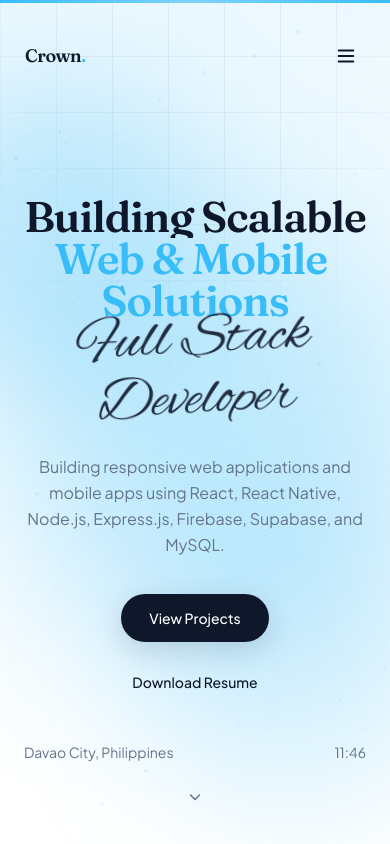
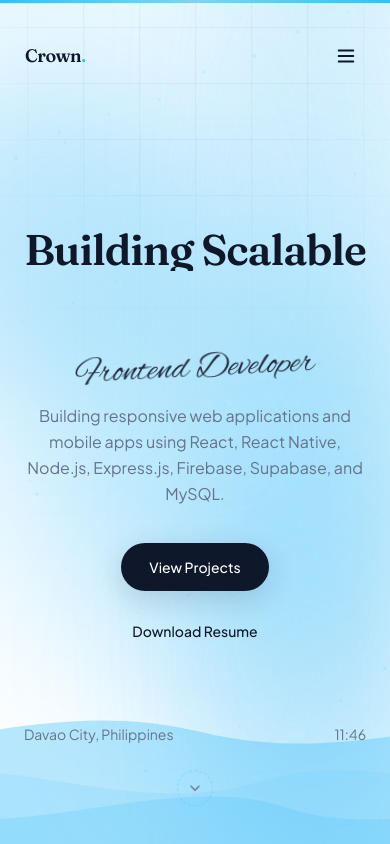
Before and after one commit to crownny2/New-Portfolio, a Next.js app: page / in a window 390 px wide. Shown: the top 844 px of the page. Built offline with nearby package versions, Linux system fonts and the light colour scheme.

Commit message:
Remove floating tech badges, add .gitignore for .next

```diff
--- /dev/null
+++ b/components/shared/AnimatedWaves.tsx
@@ -0,0 +1,61 @@
+"use client";
+
+import { motion } from "framer-motion";
+
+// Three layered SVG waves that continuously scroll horizontally, each at a
+// different speed/opacity for a parallax "ocean" feel. Each path is drawn
+// twice side-by-side (0–100% and 100–200%) so looping from x:0% to x:-50%
+// is perfectly seamless.
+const LAYERS = [
+  {
+    duration: 14,
+    opacity: 0.35,
+    color: "#38BDF8", // sky
+    y: "62%",
+    path: "M0,60 C150,110 350,10 600,60 C850,110 1050,10 1200,60 L1200,200 L0,200 Z",
+  },
+  {
+    duration: 20,
+    opacity: 0.25,
+    color: "#7DD3FC", // sky-light
+    y: "72%",
+    path: "M0,70 C200,20 400,120 600,70 C800,20 1000,120 1200,70 L1200,200 L0,200 Z",
+  },
+  {
+    duration: 26,
+    opacity: 0.18,
+    color: "#38BDF8",
+    y: "82%",
+    path: "M0,50 C180,100 420,0 600,50 C780,100 1020,0 1200,50 L1200,200 L0,200 Z",
+  },
+];
+
+export default function AnimatedWaves({ className = "" }: { className?: string }) {
+  return (
+    <div aria-hidden className={`pointer-events-none absolute inset-x-0 bottom-0 overflow-hidden ${className}`}>
+      {LAYERS.map((layer, i) => (
+        <motion.div
+          key={i}
+          animate={{ x: ["0%", "-50%"] }}
+          transition={{ duration: layer.duration, repeat: Infinity, ease: "linear" }}
+          className="absolute bottom-0 h-40 w-[200%] sm:h-56"
+          style={{ top: layer.y }}
+        >
+          <svg
+            viewBox="0 0 1200 200"
+            preserveAspectRatio="none"
+            className="h-full w-full"
+          >
+            <path d={layer.path} fill={layer.color} opacity={layer.opacity} />
+            <path
+              d={layer.path}
+              fill={layer.color}
+              opacity={layer.opacity}
+              transform="translate(1200, 0)"
+            />
+          </svg>
+        </motion.div>
+      ))}
+    </div>
+  );
+}
--- a/components/shared/GridBackground.tsx
+++ b/components/shared/GridBackground.tsx
@@ -1,7 +1,13 @@
+"use client";
+
+import { motion } from "framer-motion";
+
 export default function GridBackground({ className = "" }: { className?: string }) {
   return (
-    <div
+    <motion.div
       aria-hidden
+      animate={{ backgroundPosition: ["0px 0px", "56px 56px"] }}
+      transition={{ duration: 14, repeat: Infinity, ease: "linear" }}
       className={`pointer-events-none absolute inset-0 ${className}`}
       style={{
         backgroundImage:
--- a/data/awards.ts
+++ b/data/awards.ts
@@ -3,11 +3,14 @@ export type Award = {
   organization: string;
   year: string;
   description: string;
-  icon: "trophy" | "medal" | "globe";
+  icon: "trophy" | "medal" | "globe" | "book";
   // Optional path to a photo/scan of the actual award certificate.
   // Drop the image into /public/awards/ and point this at it, e.g.
   // "/awards/technofair-2026.jpg". Leave undefined to show the icon only.
   image?: string;
+  // Optional external link (e.g. a DOI page). If set, the card becomes
+  // clickable and opens this in a new tab instead of/alongside the image.
+  link?: string;
 };
 
 // Sourced from resume — RiceSure recognitions.
@@ -39,4 +42,13 @@ export const awards: Award[] = [
     icon: "globe",
     image: "/awards/japan.png",
   },
+  {
+    title: "Published in SPIE Digital Library",
+    organization: "Proceedings of SPIE, Volume 14298 (ICMIP 2026)",
+    year: "2026",
+    description:
+      "\"A CNN-based biological image processing and multimedia framework for rice grain purity analysis using enhanced mobile imaging\" — DOI: 10.1117/12.3119413",
+    icon: "book",
+    link: "https://doi.org/10.1117/12.3119413",
+  },
 ];
--- a/data/profile.ts
+++ b/data/profile.ts
@@ -46,9 +46,9 @@ export const profile = {
     ],
   },
   stats: [
-    { label: "Projects Built", value: 2, suffix: "+" },
-    { label: "Recognitions Earned", value: 3, suffix: "" },
-    { label: "Core Technologies", value: 12, suffix: "+" },
+    { label: "Projects Built", value: 4, suffix: "+" },
+    { label: "Recognitions Earned", value: 4, suffix: "" },
+    { label: "Core Technologies", value: 14, suffix: "+" },
     { label: "Years Learning & Building", value: 4, suffix: "" },
   ],
 };
--- a/data/projects.ts
+++ b/data/projects.ts
@@ -50,41 +50,32 @@ export const projects: Project[] = [
   },
   {
     slug: "daily-fade",
-    category: "Full-Stack Booking System",
+    category: "Full Stack Web App",
     title: "Daily Fade",
     description:
-      "A full-stack barbershop booking web application for online appointment scheduling, barber availability management, and secure payment processing, with a seamless booking experience optimized for both desktop and mobile.",
+      "A full-stack barbershop booking and management platform with real-time scheduling, separate customer, admin, and barber-facing portals, and a custom dark, gold-accented admin SaaS interface.",
     image: "/projects/DailyFade.png",
-    stack: ["Laravel", "Next.js", "TypeScript", "Tailwind CSS", "PostgreSQL"],
+    stack: ["Laravel", "React", "TypeScript", "Supabase", "Vercel", "Render"],
     year: "2026",
-    github: "https://github.com/crownny2/daily-fade.git",
-    live: "https://daily-fade-ten.vercel.app/",
+    // TODO: add your repo link here, e.g. "https://github.com/crownny2/daily-fade"
+    // github: "",
+    // TODO: add your live deployment link here once seeding/verification is done
+    // live: "",
     featured: true,
     problem:
-      "The barbershop relied on manual appointment scheduling, making it difficult to manage barber availability, prevent double bookings, track appointments, and provide customers with a convenient way to schedule their preferred services.",
+      "Barbershops typically rely on manual, message-based booking, making it hard to prevent double bookings, manage barber schedules, and give customers a clear view of availability.",
     solution:
-      "Developed a complete online booking platform that allows customers to browse services, select a barber, choose an available date and time slot, and manage their appointments. The system also provides dedicated admin and barber functionality for managing schedules, services, customers, appointments, payments, and business operations.",
+      "Built a full-stack booking platform with a real-time slot calculation engine and double-booking prevention, plus dedicated portals for customers, admins, and barbers, all backed by a Laravel API and Supabase database.",
     features: [
-      "Customer registration, login, and profile management",
-      "Online appointment booking and scheduling",
-      "Service and barber selection",
-      "Real-time barber availability and time-slot validation",
-      "Double-booking prevention",
-      "Appointment confirmation and cancellation",
-      "Admin dashboard with appointment and customer insights",
-      "Service management and CRUD operations",
-      "Barber profile and schedule management",
-      "Customer management",
-      "Payment support for Cash, GCash, and Maya",
-      "Payment status and transaction management",
-      "Role-based access control for Admin, Barber, and Customer",
-      "Appointment notifications",
-      "Reports and business management features",
-      "RESTful API architecture with secure backend validation and authorization",
-      "Responsive UI optimized for desktop and mobile",
+      "Real-time slot calculation with double-booking prevention",
+      "Separate customer, admin, and barber-facing portals",
+      "Full admin suite: appointments, services, barbers, customers, payments, schedules, notifications, and reports",
+      "Custom design token system for a consistent dark, gold-accented admin SaaS interface",
+      "RESTful APIs built with Laravel powering a responsive React/TypeScript frontend",
+      "Deployed with frontend on Vercel, backend on Render (Docker), and Supabase for the database",
     ],
     lessons:
-      "Building Daily Fade strengthened my understanding of full-stack application development, particularly in designing real-world booking workflows, implementing role-based access control, preventing scheduling conflicts, managing relational data, and connecting frontend interfaces with backend APIs. The project also taught me how to handle real-world edge cases such as unavailable time slots, appointment cancellations, payment states, and authorization across different user roles while maintaining a clean and responsive user experience.",
+      "My first full production deployment end-to-end — working through PHP extension gaps, PHP version mismatches, and IPv6 incompatibility on Render's free tier taught me a lot about the gap between 'runs on my machine' and a real, live deployment.",
   },
   {
     slug: "pzam-cups",
--- a/data/skills.ts
+++ b/data/skills.ts
@@ -38,6 +38,6 @@ export const skillCategories: SkillCategory[] = [
   {
     category: "Tools & Platforms",
     description: "The everyday toolkit for shipping and collaborating.",
-    skills: ["Git", "GitHub", "Postman", "Vercel", "VS Code"],
+    skills: ["Git", "GitHub", "Postman", "Vercel", "Render", "Hugging Face", "VS Code"],
   },
 ];
--- a/sections/About/About.tsx
+++ b/sections/About/About.tsx
@@ -10,9 +10,9 @@ import CountUp from "@/components/animations/CountUp";
 import { profile } from "@/data/profile";
 
 const stats = [
-  { label: "Awards", value: 3, },
+  { label: "Awards", value: 4, },
   { label: "Certificates", value: 9, },
-  { label: "Projects", value: 3, },
+  { label: "Projects", value: 4, },
   { label: "Passion", value: 100, suffix: "%" },
 ];
 
--- a/sections/Hero/Hero.tsx
+++ b/sections/Hero/Hero.tsx
@@ -1,11 +1,12 @@
 "use client";
 
 import { useEffect, useRef, useState } from "react";
-import { motion } from "framer-motion";
+import { motion, AnimatePresence, useMotionValue, useSpring, useTransform } from "framer-motion";
 import { ChevronDown } from "lucide-react";
 import SplitReveal from "@/components/animations/SplitReveal";
 import Particles from "@/components/shared/Particles";
 import GridBackground from "@/components/shared/GridBackground";
+import AnimatedWaves from "@/components/shared/AnimatedWaves";
 import MouseGlow from "@/components/shared/MouseGlow";
 import Button from "@/components/ui/Button";
 import { useMouseGlow } from "@/hooks/useMouseGlow";
@@ -33,9 +34,68 @@ function LiveClock() {
   return <span suppressHydrationWarning>{time}</span>;
 }
 
+// Cycles through profile.roles in the signature script font, with a
+// blurred handwriting-style dissolve between each — like a signature
+// being rewritten.
+function RoleCycle() {
+  const roles = profile.roles?.length ? profile.roles : [profile.role];
+  const [index, setIndex] = useState(0);
+
+  useEffect(() => {
+    if (roles.length <= 1) return;
+    const interval = setInterval(() => {
+      setIndex((i) => (i + 1) % roles.length);
+    }, 2600);
+    return () => clearInterval(interval);
+  }, [roles.length]);
+
+  return (
+    <div className="relative mt-1 flex h-[1.2em] items-center justify-center overflow-visible px-4 sm:h-[1.3em] lg:h-[1.4em]">
+      <AnimatePresence mode="wait">
+        <motion.p
+          key={roles[index]}
+          initial={{ opacity: 0, filter: "blur(10px)", y: 10, rotate: -3 }}
+          animate={{ opacity: 1, filter: "blur(0px)", y: 0, rotate: -3 }}
+          exit={{ opacity: 0, filter: "blur(10px)", y: -10, rotate: -3 }}
+          whileHover={{ rotate: 0, scale: 1.03 }}
+          transition={{ duration: 0.7, ease: [0.22, 1, 0.36, 1] }}
+          className="absolute whitespace-nowrap font-script text-4xl text-ink/90 sm:text-6xl lg:text-7xl"
+        >
+          {roles[index]}
+        </motion.p>
+      </AnimatePresence>
+    </div>
+  );
+}
+
 export default function Hero() {
   const sectionRef = useRef<HTMLElement>(null);
   const { x, y } = useMouseGlow(sectionRef as React.RefObject<HTMLElement>);
+
+  // Subtle parallax tilt on the headline block, driven by pointer position.
+  const tiltX = useMotionValue(0);
+  const tiltY = useMotionValue(0);
+  const springX = useSpring(tiltX, { stiffness: 60, damping: 20 });
+  const springY = useSpring(tiltY, { stiffness: 60, damping: 20 });
+  const rotateX = useTransform(springY, [-0.5, 0.5], [4, -4]);
+  const rotateY = useTransform(springX, [-0.5, 0.5], [-4, 4]);
+  const parallaxX = useTransform(springX, [-0.5, 0.5], [-10, 10]);
+  const parallaxY = useTransform(springY, [-0.5, 0.5], [-10, 10]);
+  const parallaxXInverse = useTransform(parallaxX, (v) => v * -1);
+  const parallaxYInverse = useTransform(parallaxY, (v) => v * -1);
+
+  const handlePointerMove = (e: React.MouseEvent<HTMLElement>) => {
+    const el = sectionRef.current;
+    if (!el) return;
+    const rect = el.getBoundingClientRect();
+    tiltX.set((e.clientX - rect.left) / rect.width - 0.5);
+    tiltY.set((e.clientY - rect.top) / rect.height - 0.5);
+  };
+
+  const handlePointerLeave = () => {
+    tiltX.set(0);
+    tiltY.set(0);
+  };
 
   return (
     <motion.section
@@ -44,6 +104,8 @@ export default function Hero() {
       initial={{ opacity: 0 }}
       animate={{ opacity: 1 }}
       transition={{ duration: 0.8 }}
+      onMouseMove={handlePointerMove}
+      onMouseLeave={handlePointerLeave}
       className="relative flex min-h-screen flex-col overflow-hidden px-6 pb-10 pt-40"
     >
       {/* Layered background */}
@@ -52,32 +114,65 @@ export default function Hero() {
       <MouseGlow x={x} y={y} className="-z-10" />
       <Particles count={46} className="pointer-events-none absolute inset-0 -z-10 h-full w-full opacity-70" />
 
-      <div className="pointer-events-none absolute -left-24 top-16 -z-10 h-80 w-80 animate-blob rounded-full bg-sky/25 blur-3xl" />
-      <div className="pointer-events-none absolute right-0 top-1/3 -z-10 h-96 w-96 animate-blob rounded-full bg-sky-light/35 blur-3xl [animation-delay:2s]" />
+      {/* Diagonal gradient beams, continuously sweeping across the hero */}
+      <div className="pointer-events-none absolute inset-0 -z-10 overflow-hidden">
+        <motion.div
+          animate={{ x: ["-45%", "45%"] }}
+          transition={{ duration: 9, repeat: Infinity, repeatType: "mirror", ease: "easeInOut" }}
+          className="absolute -top-1/2 left-1/2 h-[220%] w-[45%] -translate-x-1/2 rotate-[22deg] bg-gradient-to-b from-transparent via-sky/25 to-transparent blur-3xl"
+        />
+        <motion.div
+          animate={{ x: ["40%", "-40%"] }}
+          transition={{ duration: 12, repeat: Infinity, repeatType: "mirror", ease: "easeInOut", delay: 1.5 }}
+          className="absolute -top-1/2 left-1/2 h-[220%] w-[30%] -translate-x-1/2 rotate-[-18deg] bg-gradient-to-b from-transparent via-sky-light/20 to-transparent blur-3xl"
+        />
+      </div>
+
+      <motion.div
+        style={{ x: parallaxX, y: parallaxY }}
+        className="pointer-events-none absolute -left-24 top-16 -z-10 h-80 w-80 animate-blob rounded-full bg-sky/25 blur-3xl"
+      />
+      <motion.div
+        style={{ x: parallaxXInverse, y: parallaxYInverse }}
+        className="pointer-events-none absolute right-0 top-1/3 -z-10 h-96 w-96 animate-blob rounded-full bg-sky-light/35 blur-3xl [animation-delay:2s]"
+      />
       <div className="pointer-events-none absolute bottom-0 left-1/3 -z-10 h-72 w-72 animate-blob rounded-full bg-sky/15 blur-3xl [animation-delay:4s]" />
 
+      {/* Flowing wave layers along the bottom of the hero */}
+      <AnimatedWaves className="-z-10 h-1/2" />
+
       {/* Main content — centered, huge type, signature moment */}
-      <div className="flex flex-1 flex-col items-center justify-center text-center">
+      <motion.div
+        style={{ rotateX, rotateY, transformPerspective: 1000 }}
+        className="flex flex-1 flex-col items-center justify-center text-center"
+      >
         <h1 className="font-display text-[11vw] font-semibold leading-[0.98] tracking-tight text-ink sm:text-7xl lg:text-[5.2rem]">
-          <SplitReveal text="Building Scalable" as="span" className="block" splitBy="words" delay={0.15} stagger={0.03} />
+          <span className="relative inline-block">
+            <SplitReveal text="Building Scalable" as="span" className="block" splitBy="words" delay={0.15} stagger={0.03} />
+            <motion.span
+              aria-hidden
+              animate={{ backgroundPosition: ["-150% 0%", "250% 0%"] }}
+              transition={{ duration: 5, repeat: Infinity, ease: "linear", delay: 2 }}
+              className="pointer-events-none absolute inset-0 block bg-[length:60%_100%] bg-no-repeat bg-clip-text text-transparent"
+              style={{
+                backgroundImage:
+                  "linear-gradient(100deg, transparent 30%, rgba(56,189,248,0.9) 50%, transparent 70%)",
+              }}
+            >
+              Building Scalable
+            </motion.span>
+          </span>
           <SplitReveal
             text="Web & Mobile Solutions"
             as="span"
-            className="block text-sky"
+            className="block bg-gradient-to-r from-sky via-sky-light to-sky bg-[length:200%_auto] bg-clip-text text-transparent animate-gradient-x"
             splitBy="words"
             delay={0.35}
             stagger={0.03}
           />
         </h1>
 
-        <motion.p
-          initial={{ opacity: 0, y: 14, rotate: -3 }}
-          animate={{ opacity: 1, y: 0, rotate: -3 }}
-          transition={{ duration: 0.7, delay: 1 }}
-          className="-mt-3 font-script text-6xl text-ink/90 sm:text-7xl lg:text-8xl"
-        >
-          {profile.role}
-        </motion.p>
+        <RoleCycle />
 
         <motion.p
           initial={{ opacity: 0, y: 16 }}
@@ -99,7 +194,7 @@ export default function Hero() {
             Download Resume
           </Button>
         </motion.div>
-      </div>
+      </motion.div>
 
       {/* Meta bar — location / name / live time, then scroll cue */}
       <motion.div
@@ -110,7 +205,13 @@ export default function Hero() {
       >
         <div className="flex w-full items-center justify-between font-sans text-sm">
           <span className="text-muted">{profile.location}</span>
-          <span className="hidden font-semibold text-sky sm:inline">{profile.name}</span>
+          <motion.span
+            animate={{ opacity: [0.6, 1, 0.6] }}
+            transition={{ duration: 2.4, repeat: Infinity, ease: "easeInOut" }}
+            className="hidden font-semibold text-sky sm:inline"
+          >
+            {profile.name}
+          </motion.span>
           <span className="text-muted">
             <LiveClock /> <span className="hidden sm:inline">PHT</span>
           </span>
@@ -119,9 +220,11 @@ export default function Hero() {
         <motion.div
           animate={{ y: [0, 8, 0] }}
           transition={{ repeat: Infinity, duration: 1.8 }}
-          className="text-muted"
+          whileHover={{ scale: 1.2 }}
+          className="relative flex h-9 w-9 items-center justify-center text-muted"
         >
-          <ChevronDown size={18} />
+          <span className="absolute inset-0 animate-spin-slow rounded-full border border-dashed border-sky/30" />
+          <ChevronDown size={16} />
         </motion.div>
       </motion.div>
     </motion.section>
--- a/tailwind.config.ts
+++ b/tailwind.config.ts
@@ -27,9 +27,9 @@ const config: Config = {
       },
       keyframes: {
         blob: {
-          "0%, 100%": { transform: "translate(0px, 0px) scale(1)" },
-          "33%": { transform: "translate(30px, -40px) scale(1.1)" },
-          "66%": { transform: "translate(-20px, 20px) scale(0.95)" },
+          "0%, 100%": { transform: "translate(0px, 0px) scale(1) rotate(0deg)" },
+          "33%": { transform: "translate(30px, -40px) scale(1.1) rotate(8deg)" },
+          "66%": { transform: "translate(-20px, 20px) scale(0.95) rotate(-6deg)" },
         },
         float: {
           "0%, 100%": { transform: "translateY(0px)" },
@@ -43,12 +43,17 @@ const config: Config = {
           "0%": { transform: "rotate(0deg)" },
           "100%": { transform: "rotate(360deg)" },
         },
+        "gradient-x": {
+          "0%, 100%": { backgroundPosition: "0% 50%" },
+          "50%": { backgroundPosition: "100% 50%" },
+        },
       },
       animation: {
         blob: "blob 12s infinite ease-in-out",
         float: "float 6s ease-in-out infinite",
         marquee: "marquee 24s linear infinite",
         "spin-slow": "spin-slow 6s linear infinite",
+        "gradient-x": "gradient-x 6s ease infinite",
       },
     },
   },
```
Also changed, not shown: sections/Awards/Awards.tsx (+17 -3 lines), 2 other files (tests, documents, lock files or other folders).
